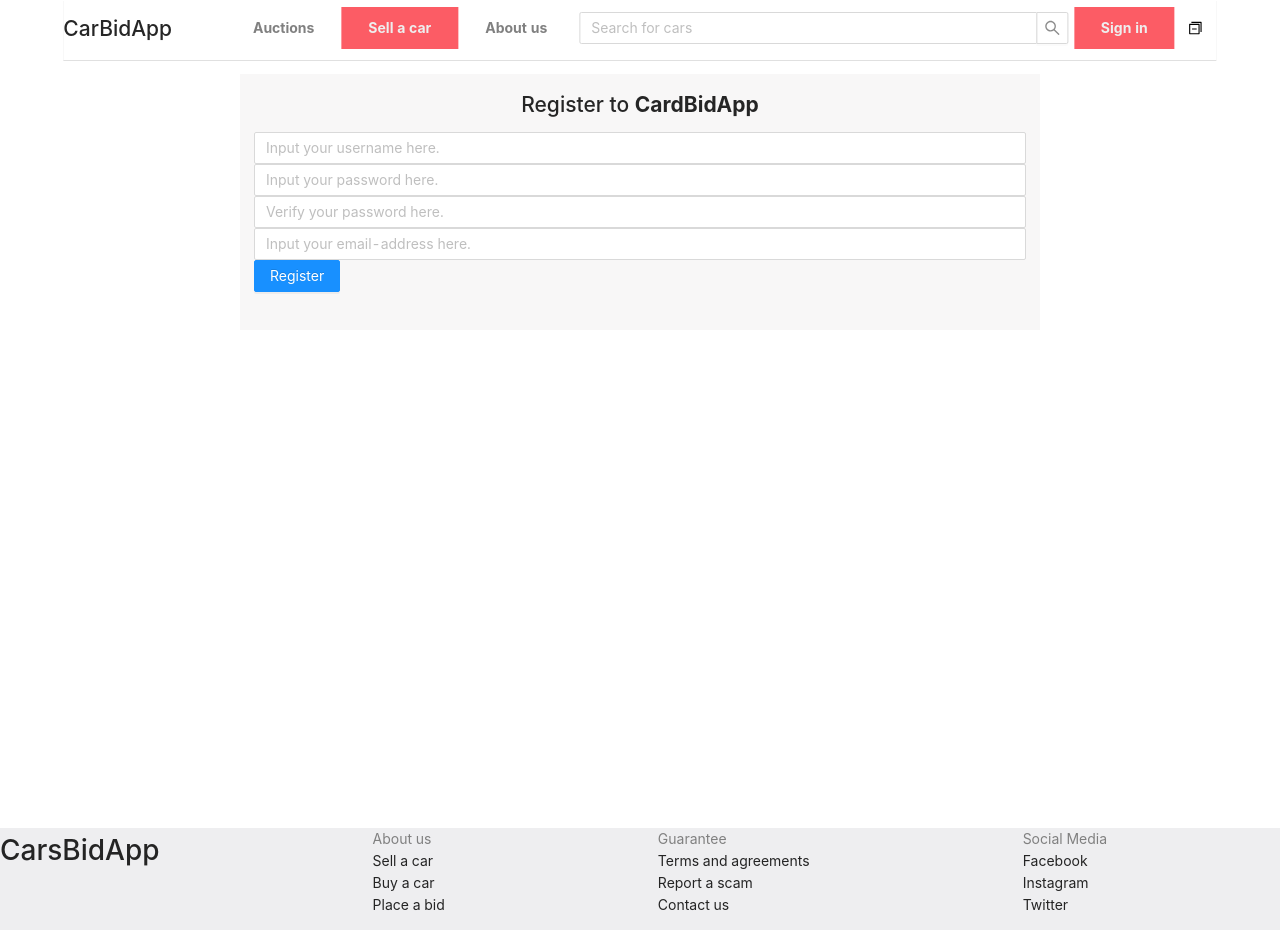
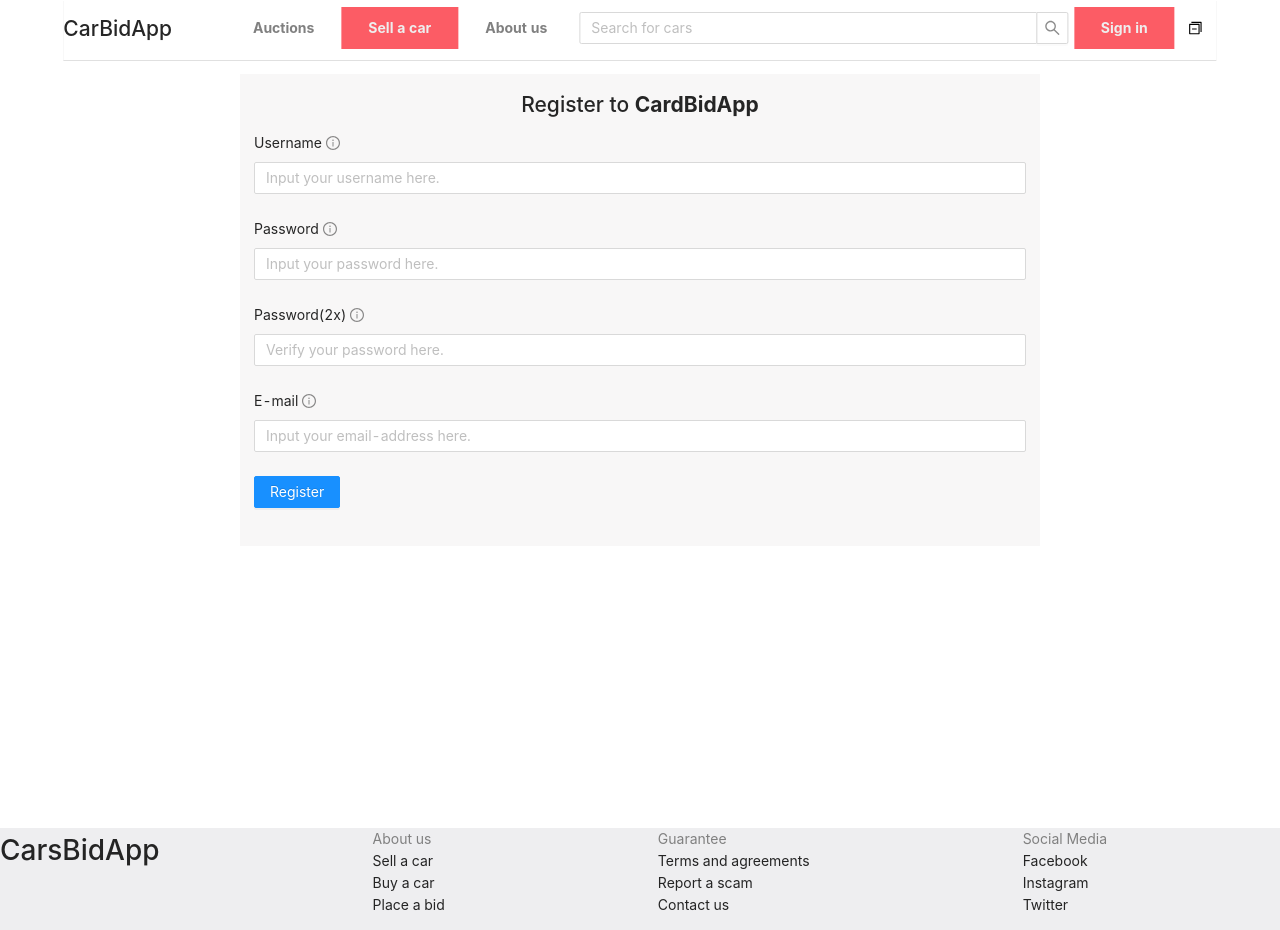
Before and after one commit to Petiazediter/CarAppRewrite, a React (Create React App) app in the folder car-app-frontend/: page /register in a window 1280 px wide. Built offline with nearby package versions, Linux system fonts and the light colour scheme.

Commit message:
Add tooltip to input fields.

```diff
--- a/car-app-frontend/src/components/register-page/RegisterPage.tsx
+++ b/car-app-frontend/src/components/register-page/RegisterPage.tsx
@@ -2,6 +2,7 @@ import { FunctionComponent } from 'react';
 import { RegisterContainerSection } from './RegisterPage.styled';
 
 import { Button, Form, Input } from 'antd';
+import { InfoCircleOutlined } from '@ant-design/icons';
 
 const RegisterPage: FunctionComponent = () => {
 	return (
@@ -9,28 +10,57 @@ const RegisterPage: FunctionComponent = () => {
 			<h1>
 				Register to <b>CardBidApp</b>
 			</h1>
-			<Form>
-				<Form.Item>
-					<Input
-						type="text"
-						name="username"
-						placeholder="Input your username here."
-					></Input>
+			<Form layout="vertical">
+				<Form.Item
+					name="username"
+					label="Username"
+					tooltip={{
+						title: 'This is going to be your display name.',
+						icon: <InfoCircleOutlined />,
+					}}
+				>
+					<Input type="text" placeholder="Input your username here."></Input>
+				</Form.Item>
+				<Form.Item
+					name="password"
+					label="Password"
+					tooltip={{
+						title: 'You need to use [A-Za-z0-9] and at least a symbol.',
+						icon: <InfoCircleOutlined />,
+					}}
+				>
 					<Input
 						type="password"
-						name="password"
 						placeholder="Input your password here."
 					></Input>
+				</Form.Item>
+				<Form.Item
+					label="Password(2x)"
+					name="password_verify"
+					tooltip={{
+						title: 'Type your previously added password here.',
+						icon: <InfoCircleOutlined />,
+					}}
+				>
 					<Input
 						type="password"
-						name="password_verify"
 						placeholder="Verify your password here."
 					></Input>
+				</Form.Item>
+				<Form.Item
+					name="email"
+					label="E-mail"
+					tooltip={{
+						title: 'Type your current valid and active e-mail address.',
+						icon: <InfoCircleOutlined />,
+					}}
+				>
 					<Input
 						type="email"
-						name="email"
 						placeholder="Input your email-address here."
 					></Input>
+				</Form.Item>
+				<Form.Item name="submitButton">
 					<Button type="primary" htmlType="submit">
 						Register
 					</Button>
```
